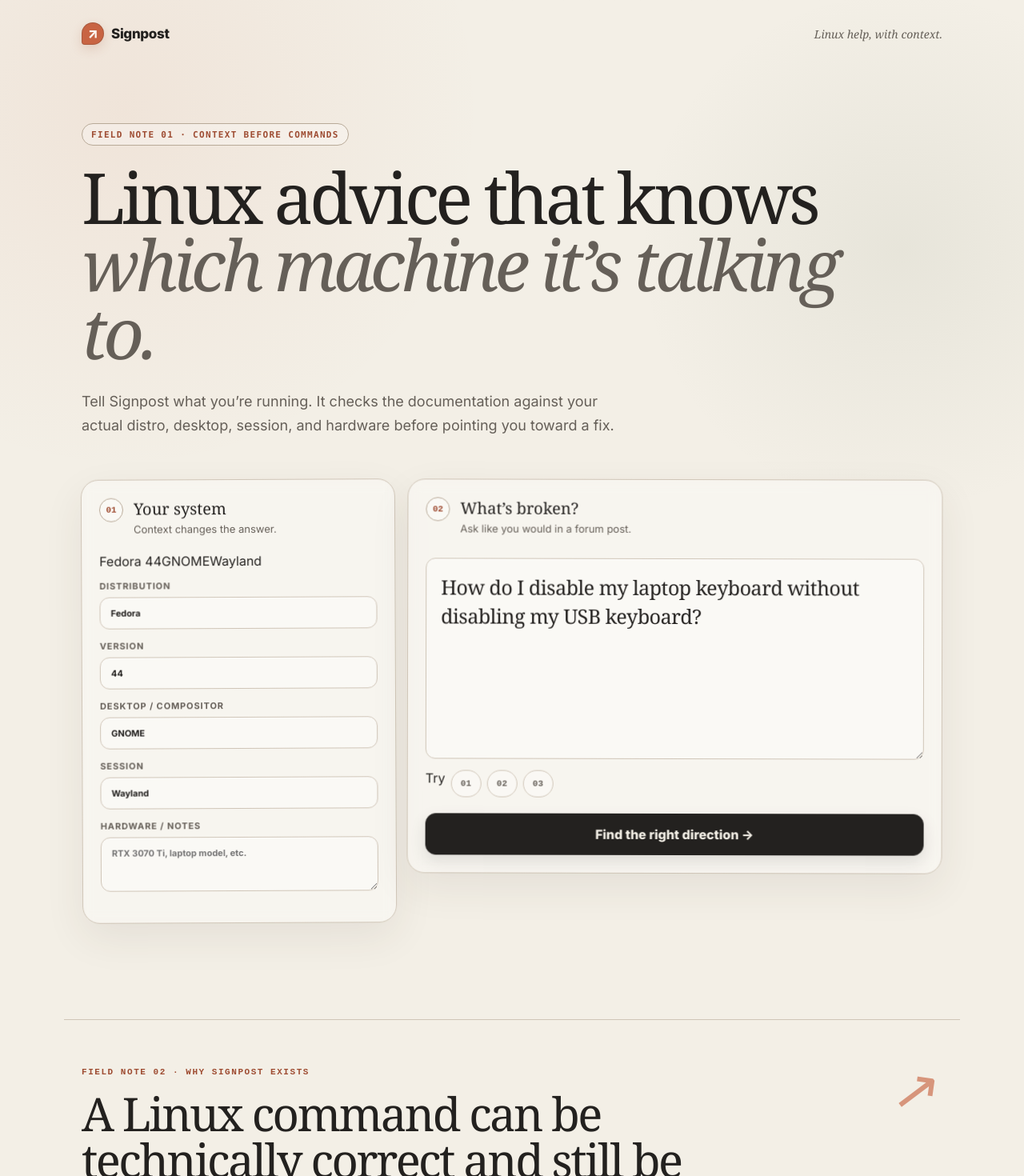
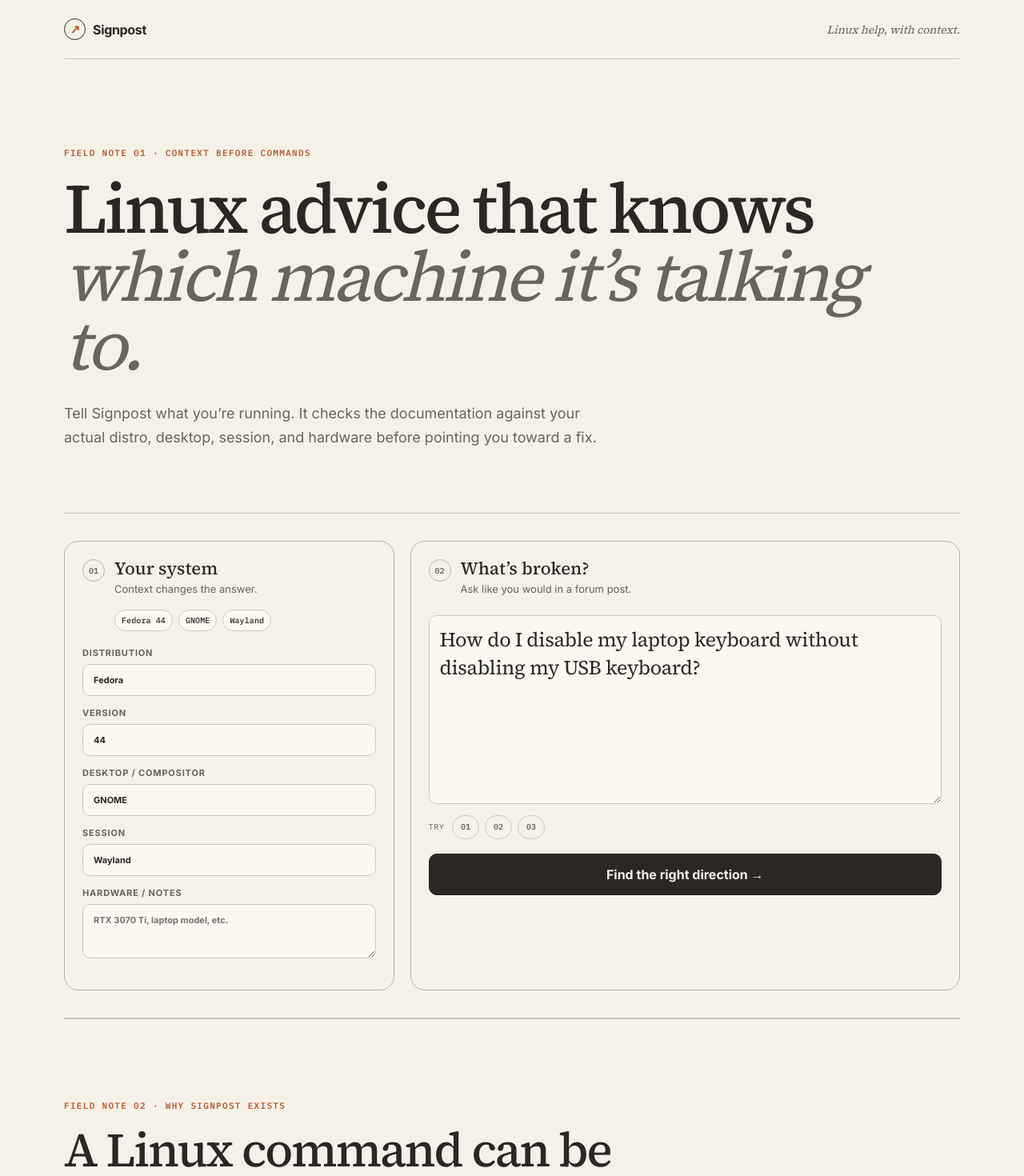
Before and after one commit to miflow13/signpost, a Next.js app: page / in a window 1280 px wide. Shown: the top 1470 px of the page at 80% size. Built offline with nearby package versions, Linux system fonts and the light colour scheme.

Commit message:
style: implement Field Notes editorial system

```diff
--- a/app/globals.css
+++ b/app/globals.css
@@ -1,17 +1,21 @@
 :root {
-  --paper: #f3efe6;
-  --paper-deep: #e9e1d3;
-  --ink: #23211f;
-  --ink-soft: #655f58;
-  --line: #cfc5b7;
-  --line-strong: #b8aa98;
-  --clay: #c86443;
-  --clay-dark: #9e4c32;
-  --sage: #7f8b73;
-  --card: rgba(255,255,255,.38);
-  --card-solid: #f8f4ec;
-  --shadow: 0 18px 50px rgba(63, 48, 34, .08);
+  --paper: #F5F1E8;
+  --paper-raised: #FBF8F0;
+  --paper-deep: #ECE5D8;
+  --ink: #2A2724;
+  --ink-soft: #6B645D;
+  --line: #CFC7BB;
+  --line-strong: #B8AEA1;
+  --direction: #B85C38;
+  --direction-soft: #F1E2D7;
+  --wrong: #8B4A47;
+  --wrong-soft: #F0E2E0;
+  --sage: #7A8B6F;
+  --sage-soft: #E7ECE2;
   --max: 1120px;
+  --space-page: clamp(20px, 4vw, 48px);
+  --radius-card: 18px;
+  --radius-control: 10px;
 }
 
 * { box-sizing: border-box; }
@@ -22,99 +26,92 @@
 
 body {
   margin: 0;
-  background:
-    radial-gradient(circle at 12% 8%, rgba(200,100,67,.08), transparent 23%),
-    radial-gradient(circle at 88% 18%, rgba(127,139,115,.10), transparent 18%),
-    var(--paper);
+  min-height: 100vh;
+  background: var(--paper);
   color: var(--ink);
-  font-family: Inter, ui-sans-serif, system-ui, -apple-system, BlinkMacSystemFont, "Segoe UI", sans-serif;
+  font-family: var(--font-sans), Inter, ui-sans-serif, system-ui, sans-serif;
+}
+
+button, input, textarea {
+  font: inherit;
+}
+
+button {
+  color: inherit;
+}
+
+main {
   min-height: 100vh;
 }
 
-button, input, textarea { font: inherit; }
-
-main {
-  min-height: 100vh;
-  position: relative;
-}
-
-main::before {
-  content: "";
-  position: fixed;
-  inset: 0;
-  pointer-events: none;
-  opacity: .22;
-  background-image:
-    linear-gradient(rgba(35,33,31,.025) 1px, transparent 1px),
-    linear-gradient(90deg, rgba(35,33,31,.018) 1px, transparent 1px);
-  background-size: 32px 32px;
-  mask-image: linear-gradient(to bottom, rgba(0,0,0,.45), transparent 78%);
+nav,
+.hero,
+.workspace,
+.answer-card,
+.thesis,
+.site-footer {
+  width: min(var(--max), calc(100% - (var(--space-page) * 2)));
+  margin-inline: auto;
 }
 
 nav {
-  max-width: var(--max);
-  margin: 0 auto;
-  padding: 28px 22px 20px;
+  min-height: 74px;
   display: flex;
+  align-items: center;
   justify-content: space-between;
-  align-items: center;
+  border-bottom: 1px solid var(--line);
 }
 
 .brand {
-  font-size: 17px;
-  font-weight: 760;
+  display: inline-flex;
+  align-items: center;
+  gap: 9px;
+  font-weight: 700;
   letter-spacing: -.02em;
-  display: flex;
-  gap: 9px;
-  align-items: center;
 }
 
 .brand span {
+  width: 27px;
+  height: 27px;
   display: inline-grid;
   place-items: center;
-  width: 28px;
-  height: 28px;
-  background: var(--clay);
-  color: #fff8f2;
-  border: 1px solid rgba(35,33,31,.18);
-  border-radius: 50% 50% 50% 14%;
-  font-weight: 800;
-  box-shadow: 0 5px 14px rgba(158,76,50,.18);
+  border: 1px solid var(--ink);
+  border-radius: 50%;
+  color: var(--direction);
+  font-family: var(--font-mono), monospace;
+  font-size: 15px;
 }
 
 .nav-note {
   color: var(--ink-soft);
-  font-family: Georgia, "Times New Roman", serif;
+  font-family: var(--font-serif), Georgia, serif;
   font-style: italic;
   font-size: 14px;
 }
 
 .hero {
-  max-width: var(--max);
-  margin: 0 auto;
-  padding: 78px 22px 52px;
+  padding-block: clamp(64px, 9vw, 110px) clamp(48px, 7vw, 80px);
+  border-bottom: 1px solid var(--line);
 }
 
-.eyebrow {
-  width: fit-content;
-  border: 1px solid var(--line-strong);
-  border-radius: 999px;
-  padding: 8px 11px 7px;
-  font: 700 11px/1 ui-monospace, SFMono-Regular, Menlo, monospace;
+.eyebrow,
+.thesis > span {
+  color: var(--direction);
+  font-family: var(--font-mono), monospace;
+  font-size: 11px;
+  font-weight: 600;
   letter-spacing: .12em;
-  color: var(--clay-dark);
-  background: rgba(255,255,255,.28);
-  margin-bottom: 22px;
+  text-transform: uppercase;
 }
 
 h1 {
-  margin: 0;
-  max-width: 960px;
-  font-family: Georgia, "Times New Roman", serif;
-  font-size: clamp(48px, 7.6vw, 88px);
-  line-height: .96;
-  letter-spacing: -.055em;
+  max-width: 1000px;
+  margin: 20px 0 0;
+  font-family: var(--font-serif), Georgia, serif;
+  font-size: clamp(48px, 7.5vw, 88px);
   font-weight: 500;
+  line-height: .97;
+  letter-spacing: -.045em;
 }
 
 h1 span {
@@ -125,375 +122,533 @@
 
 .hero > p {
   max-width: 700px;
+  margin: 28px 0 0;
   color: var(--ink-soft);
   font-size: 18px;
   line-height: 1.65;
-  margin: 30px 0 0;
 }
 
 .workspace {
-  max-width: var(--max);
-  margin: 0 auto;
-  padding: 0 22px 28px;
   display: grid;
-  grid-template-columns: .74fr 1.26fr;
-  gap: 14px;
-  align-items: start;
-}
-
-.profile-card,
-.ask-card,
-.answer-card {
-  border: 1px solid var(--line);
-  background: var(--card);
-  box-shadow: var(--shadow);
-  backdrop-filter: blur(8px);
+  grid-template-columns: minmax(280px, .75fr) minmax(0, 1.25fr);
+  gap: 20px;
+  padding-block: 34px;
+  border-bottom: 1px solid var(--line);
 }
 
 .profile-card,
 .ask-card {
+  border: 1px solid var(--line-strong);
+  background: transparent;
+  border-radius: var(--radius-card);
   padding: 22px;
-  border-radius: 22px;
-}
-
-.profile-card {
-  transform: rotate(-.25deg);
-}
-
-.ask-card {
-  transform: rotate(.12deg);
 }
 
 .card-heading {
   display: flex;
-  gap: 13px;
+  gap: 12px;
   align-items: flex-start;
-  margin-bottom: 22px;
+  margin-bottom: 18px;
 }
 
 .card-heading > span {
-  min-width: 30px;
-  height: 30px;
-  display: grid;
+  min-width: 28px;
+  height: 28px;
+  display: inline-grid;
   place-items: center;
   border: 1px solid var(--line-strong);
   border-radius: 50%;
-  color: var(--clay-dark);
-  font: 700 11px ui-monospace, monospace;
-  background: rgba(255,255,255,.35);
+  color: var(--ink-soft);
+  font-family: var(--font-mono), monospace;
+  font-size: 10px;
+  font-weight: 600;
 }
 
 .card-heading b {
   display: block;
-  font-family: Georgia, "Times New Roman", serif;
-  font-size: 20px;
+  font-family: var(--font-serif), Georgia, serif;
+  font-size: 22px;
   font-weight: 500;
+  line-height: 1.05;
 }
 
 .card-heading small {
   display: block;
+  margin-top: 5px;
   color: var(--ink-soft);
-  margin-top: 4px;
   font-size: 13px;
 }
 
+.system-chips,
+.answer-profile {
+  display: flex;
+  flex-wrap: wrap;
+  gap: 7px;
+}
+
+.system-chips {
+  margin: 2px 0 20px 40px;
+}
+
+.system-chips span,
+.answer-profile span {
+  border: 1px solid var(--line);
+  background: var(--paper-raised);
+  color: var(--ink);
+  font-family: var(--font-mono), monospace;
+  font-size: 10px;
+  font-weight: 500;
+  letter-spacing: .01em;
+  padding: 6px 8px;
+  border-radius: 999px;
+}
+
 label {
-  color: var(--ink-soft);
-  font-size: 11px;
   display: block;
   margin: 14px 0;
+  color: var(--ink-soft);
+  font-family: var(--font-sans), sans-serif;
+  font-size: 11px;
+  font-weight: 700;
+  letter-spacing: .075em;
   text-transform: uppercase;
-  letter-spacing: .08em;
-  font-weight: 700;
 }
 
 input,
 textarea {
   width: 100%;
-  background: rgba(255,255,255,.36);
+  margin-top: 7px;
   border: 1px solid var(--line);
+  border-radius: var(--radius-control);
+  background: var(--paper-raised);
   color: var(--ink);
+  outline: none;
   padding: 12px 13px;
-  border-radius: 12px;
-  margin-top: 7px;
-  outline: none;
   text-transform: none;
   letter-spacing: 0;
-  box-shadow: inset 0 1px 0 rgba(255,255,255,.5);
 }
 
 input:focus,
 textarea:focus {
-  border-color: var(--clay);
-  box-shadow: 0 0 0 3px rgba(200,100,67,.11);
-  background: rgba(255,255,255,.58);
+  border-color: var(--direction);
+  box-shadow: 0 0 0 2px rgba(184, 92, 56, .12);
 }
 
-textarea { resize: vertical; }
-
-.profile-chip {
-  margin-top: 19px;
-  padding-top: 16px;
-  border-top: 1px dashed var(--line-strong);
-  color: var(--ink);
-  font: 600 11px/1.5 ui-monospace, monospace;
+textarea {
+  resize: vertical;
 }
 
-.profile-chip span {
-  display: inline-block;
-  margin-right: 8px;
-  color: var(--clay-dark);
+.question {
+  min-height: 204px;
+  font-family: var(--font-serif), Georgia, serif;
+  font-size: 25px;
+  line-height: 1.4;
+  letter-spacing: -.015em;
+}
+
+.examples {
+  display: flex;
+  align-items: center;
+  gap: 7px;
+  margin: 10px 0 18px;
+}
+
+.examples > span {
+  margin-right: 2px;
+  color: var(--ink-soft);
+  font-family: var(--font-mono), monospace;
+  font-size: 10px;
   text-transform: uppercase;
   letter-spacing: .08em;
 }
 
-.question {
-  min-height: 190px;
-  font-family: Georgia, "Times New Roman", serif;
-  font-size: 25px;
-  line-height: 1.42;
-  letter-spacing: -.02em;
-  padding: 18px;
-}
-
-.examples {
-  display: flex;
-  gap: 7px;
-  margin: 10px 0 20px;
-}
-
 .examples button {
-  width: 38px;
-  height: 34px;
+  width: 34px;
+  height: 30px;
+  border: 1px solid var(--line);
   border-radius: 999px;
-  border: 1px solid var(--line);
+  background: transparent;
   color: var(--ink-soft);
-  background: rgba(255,255,255,.30);
   cursor: pointer;
-  font: 700 11px ui-monospace, monospace;
+  font-family: var(--font-mono), monospace;
+  font-size: 10px;
+  font-weight: 600;
 }
 
 .examples button:hover {
-  color: var(--clay-dark);
-  border-color: var(--clay);
-  background: rgba(255,255,255,.58);
+  border-color: var(--direction);
+  color: var(--direction);
+  background: var(--direction-soft);
 }
 
 .submit {
   width: 100%;
-  padding: 15px 18px;
   border: 1px solid var(--ink);
-  border-radius: 13px;
+  border-radius: var(--radius-control);
   background: var(--ink);
   color: var(--paper);
-  font-weight: 760;
   cursor: pointer;
-  box-shadow: 0 8px 20px rgba(35,33,31,.12);
+  padding: 15px 18px;
+  font-weight: 700;
 }
 
 .submit:hover:not(:disabled) {
-  transform: translateY(-1px);
+  background: #3A3531;
 }
 
 .submit:disabled {
+  opacity: .55;
   cursor: progress;
-  opacity: .56;
 }
 
 .answer-card {
-  max-width: calc(var(--max) - 44px);
-  margin: 0 auto;
-  border-radius: 22px;
+  display: none;
+  margin-top: 34px;
+  margin-bottom: 34px;
+  border: 1px solid var(--line-strong);
+  border-radius: var(--radius-card);
   overflow: hidden;
-  display: none;
-  background: var(--card-solid);
+  background: var(--paper-raised);
 }
 
-.answer-card.visible { display: block; }
+.answer-card.visible {
+  display: block;
+}
 
 .answer-top {
   display: flex;
   justify-content: space-between;
-  gap: 12px;
-  padding: 15px 20px;
+  align-items: center;
+  gap: 18px;
+  min-height: 60px;
+  padding: 13px 18px;
   border-bottom: 1px solid var(--line);
+  background: var(--paper-deep);
   color: var(--ink-soft);
-  font-size: 13px;
-  background: rgba(233,225,211,.45);
-}
-
-.answer-top code {
-  color: var(--ink-soft);
-  font-size: 11px;
+  font-size: 12px;
 }
 
 .status-dot {
+  display: inline-block;
   width: 8px;
   height: 8px;
+  margin-right: 8px;
   border-radius: 50%;
-  display: inline-block;
   background: var(--sage);
-  margin-right: 7px;
-  box-shadow: 0 0 0 4px rgba(127,139,115,.11);
 }
 
-article,
-.error {
-  padding: 30px;
-  max-width: 880px;
+.answer-profile {
+  justify-content: flex-end;
 }
 
-article h2 {
-  font-family: Georgia, "Times New Roman", serif;
-  font-size: 24px;
-  font-weight: 500;
-  color: var(--ink);
-  margin: 34px 0 11px;
-  letter-spacing: -.025em;
+.answer-profile span {
+  background: transparent;
+  padding-block: 5px;
 }
 
-article h2:first-child { margin-top: 0; }
-
-article h2::before {
-  content: "↗ ";
-  color: var(--clay);
+.loading-state {
+  padding: 28px;
 }
 
-article p,
-article li {
-  color: #3f3a36;
-  line-height: 1.72;
+.loading-caption {
+  margin-bottom: 18px;
+  color: var(--ink-soft);
+  font-family: var(--font-serif), Georgia, serif;
+  font-size: 18px;
+  font-style: italic;
 }
 
-article code {
-  background: #ece4d7;
-  border: 1px solid var(--line);
-  padding: 2px 5px;
-  border-radius: 5px;
-}
-
-article pre {
-  background: #24211f;
-  color: #f6efe6;
-  padding: 16px;
-  border-radius: 12px;
-  overflow: auto;
-  border: 1px solid #171513;
-}
-
-article pre code {
-  background: transparent;
-  border: 0;
-  padding: 0;
-  color: inherit;
-}
-
-article a {
-  color: var(--clay-dark);
-  text-decoration-thickness: 1px;
-  text-underline-offset: 3px;
-}
-
-.error { color: #8a3b31; }
-.error p { color: #a8483c; }
-.error small { color: var(--ink-soft); }
-
 .loading-lines {
-  padding: 30px;
   display: grid;
-  gap: 10px;
+  gap: 9px;
 }
 
 .loading-lines i {
   display: block;
-  height: 13px;
-  border-radius: 7px;
-  background: linear-gradient(90deg, #e9e1d3, #d9cdbc, #e9e1d3);
-  animation: pulse 1.15s infinite;
+  height: 10px;
+  border-radius: 999px;
+  background: var(--paper-deep);
+  animation: pulse 1.1s infinite;
 }
 
-.loading-lines i:nth-child(2) { width: 82%; }
+.loading-lines i:nth-child(2) { width: 80%; }
 .loading-lines i:nth-child(3) { width: 91%; }
-.loading-lines i:nth-child(4) { width: 62%; }
+.loading-lines i:nth-child(4) { width: 63%; }
 
-@keyframes pulse { 50% { opacity: .45; } }
+@keyframes pulse {
+  50% { opacity: .45; }
+}
 
 .perf {
   display: flex;
   flex-wrap: wrap;
-  gap: 8px;
-  padding: 12px 20px;
+  gap: 7px;
+  padding: 10px 18px;
   border-bottom: 1px solid var(--line);
-  background: rgba(255,255,255,.28);
+  background: #F0EBDD;
 }
 
 .perf span {
-  font: 600 10px ui-monospace, monospace;
+  border: 1px solid var(--line);
+  border-radius: 999px;
   color: var(--ink-soft);
-  background: rgba(255,255,255,.45);
+  font-family: var(--font-mono), monospace;
+  font-size: 9px;
+  font-weight: 500;
+  padding: 5px 7px;
+}
+
+.answer-document {
+  display: grid;
+}
+
+.answer-section {
+  padding: clamp(24px, 4vw, 42px);
+}
+
+.direction-section {
+  border-left: 5px solid var(--direction);
+  background: linear-gradient(90deg, var(--direction-soft), transparent 24%);
+}
+
+.wrong-section {
+  border-top: 1px solid var(--line);
+  border-left: 5px solid var(--wrong);
+  background: linear-gradient(90deg, var(--wrong-soft), transparent 25%);
+}
+
+.section-label,
+.meta-label,
+.subsection-label {
+  font-family: var(--font-mono), monospace;
+  font-size: 10px;
+  font-weight: 600;
+  letter-spacing: .105em;
+  text-transform: uppercase;
+}
+
+.section-label {
+  display: flex;
+  align-items: center;
+  gap: 8px;
+  margin-bottom: 22px;
+}
+
+.section-label span {
+  display: inline-grid;
+  place-items: center;
+  width: 24px;
+  height: 24px;
+  border: 1px solid currentColor;
+  border-radius: 50%;
+  font-size: 13px;
+}
+
+.direction-label {
+  color: var(--direction);
+}
+
+.wrong-label {
+  color: var(--wrong);
+}
+
+.section-copy {
+  max-width: 820px;
+}
+
+.section-copy h3,
+.section-copy h4,
+.why-panel h3,
+.why-panel h4 {
+  font-family: var(--font-serif), Georgia, serif;
+  font-weight: 500;
+}
+
+.section-copy p,
+.section-copy li,
+.why-panel p,
+.why-panel li,
+.meta-section p,
+.meta-section li {
+  color: #403B37;
+  line-height: 1.72;
+}
+
+.section-copy > p:first-child {
+  font-family: var(--font-serif), Georgia, serif;
+  font-size: 22px;
+  line-height: 1.45;
+}
+
+.section-copy ul,
+.section-copy ol,
+.why-panel ul,
+.why-panel ol {
+  padding-left: 1.35rem;
+}
+
+.section-copy code,
+.why-panel code,
+.meta-section code,
+.fallback-answer code {
   border: 1px solid var(--line);
-  padding: 6px 8px;
-  border-radius: 999px;
+  border-radius: 4px;
+  background: #EEE7DB;
+  padding: 2px 5px;
+  font-family: var(--font-mono), monospace;
+  font-size: .9em;
+}
+
+.section-copy pre,
+.why-panel pre,
+.fallback-answer pre {
+  overflow: auto;
+  border: 1px solid var(--ink);
+  border-radius: 8px;
+  background: var(--ink);
+  color: var(--paper);
+  padding: 16px;
+}
+
+.section-copy pre code,
+.why-panel pre code,
+.fallback-answer pre code {
+  border: 0;
+  background: transparent;
+  color: inherit;
+  padding: 0;
+}
+
+.why-panel {
+  max-width: 820px;
+  margin-top: 28px;
+  padding-top: 22px;
+  border-top: 1px solid rgba(184, 92, 56, .32);
+}
+
+.subsection-label {
+  margin-bottom: 12px;
+  color: var(--direction);
+}
+
+.answer-footer {
+  display: grid;
+  grid-template-columns: minmax(0, .7fr) minmax(0, 1.3fr);
+  border-top: 1px solid var(--line);
+  background: var(--sage-soft);
+}
+
+.meta-section {
+  padding: 24px 28px;
+}
+
+.meta-section + .meta-section {
+  border-left: 1px solid rgba(122, 139, 111, .42);
+}
+
+.meta-label {
+  margin-bottom: 10px;
+  color: #596651;
+}
+
+.meta-section p,
+.meta-section ul {
+  margin-bottom: 0;
+}
+
+.sources-section a,
+.meta-section a,
+.fallback-answer a {
+  color: var(--direction);
+  text-underline-offset: 3px;
+}
+
+.fallback-answer,
+.error {
+  max-width: 860px;
+  padding: 30px;
+}
+
+.fallback-answer {
+  line-height: 1.7;
+}
+
+.error {
+  color: var(--wrong);
+}
+
+.error p {
+  color: var(--wrong);
+}
+
+.error small {
+  color: var(--ink-soft);
 }
 
 .thesis {
-  max-width: var(--max);
-  margin: 92px auto 22px;
-  padding: 52px 22px;
+  padding-block: clamp(58px, 8vw, 96px);
   border-top: 1px solid var(--line);
-  position: relative;
-}
-
-.thesis::after {
-  content: "↗";
-  position: absolute;
-  right: 24px;
-  top: 36px;
-  color: var(--clay);
-  font-family: Georgia, serif;
-  font-size: 72px;
-  transform: rotate(8deg);
-  opacity: .65;
-}
-
-.thesis span {
-  color: var(--clay-dark);
-  font: 700 11px ui-monospace, monospace;
-  letter-spacing: .14em;
 }
 
 .thesis p {
-  font-family: Georgia, "Times New Roman", serif;
-  font-size: clamp(32px, 5vw, 58px);
-  line-height: 1;
-  letter-spacing: -.045em;
   max-width: 900px;
-  margin: 16px 0 0;
+  margin: 17px 0 0;
+  font-family: var(--font-serif), Georgia, serif;
+  font-size: clamp(34px, 5vw, 60px);
   font-weight: 500;
+  line-height: 1.02;
+  letter-spacing: -.035em;
 }
 
 .thesis .muted {
+  margin-top: 8px;
   color: var(--ink-soft);
   font-style: italic;
-  margin-top: 8px;
 }
 
-footer {
-  max-width: var(--max);
-  margin: 0 auto;
-  padding: 22px;
+.site-footer {
+  padding-block: 22px 30px;
+  border-top: 1px solid var(--line);
   color: var(--ink-soft);
   font-size: 12px;
-  border-top: 1px solid var(--line);
 }
 
-@media (max-width: 760px) {
-  .nav-note { display: none; }
-  .hero { padding-top: 58px; }
-  .workspace { grid-template-columns: 1fr; }
-  .profile-card,
-  .ask-card { transform: none; }
-  .question { font-size: 20px; }
-  .answer-top { align-items: flex-start; flex-direction: column; }
-  .thesis::after { display: none; }
+@media (max-width: 800px) {
+  nav {
+    min-height: 64px;
+  }
+
+  .nav-note {
+    display: none;
+  }
+
+  .workspace {
+    grid-template-columns: 1fr;
+  }
+
+  .system-chips {
+    margin-left: 0;
+  }
+
+  .answer-top {
+    align-items: flex-start;
+    flex-direction: column;
+  }
+
+  .answer-profile {
+    justify-content: flex-start;
+  }
+
+  .answer-footer {
+    grid-template-columns: 1fr;
+  }
+
+  .meta-section + .meta-section {
+    border-left: 0;
+    border-top: 1px solid rgba(122, 139, 111, .42);
+  }
+
+  .question {
+    font-size: 21px;
+  }
 }
```
